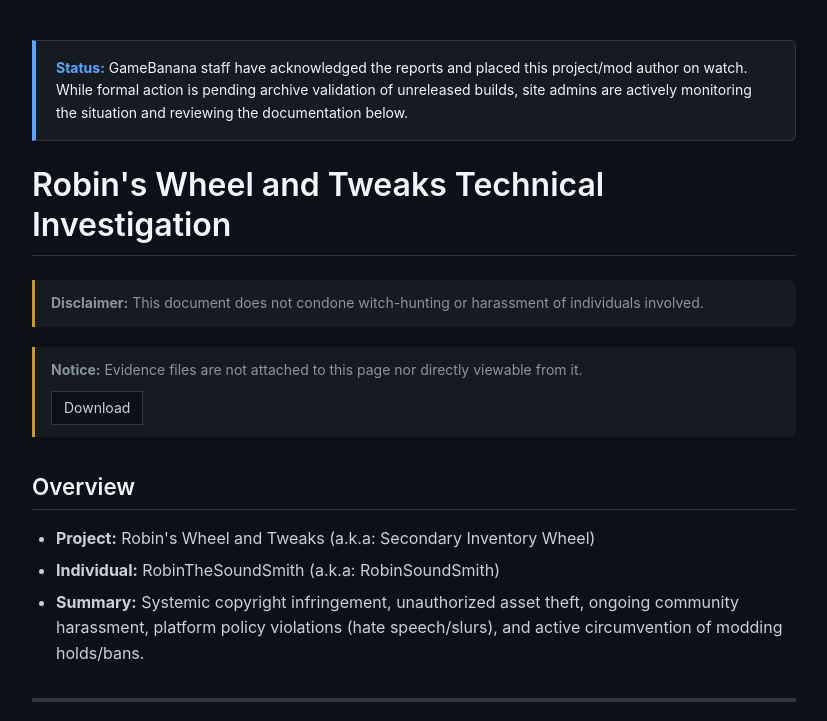
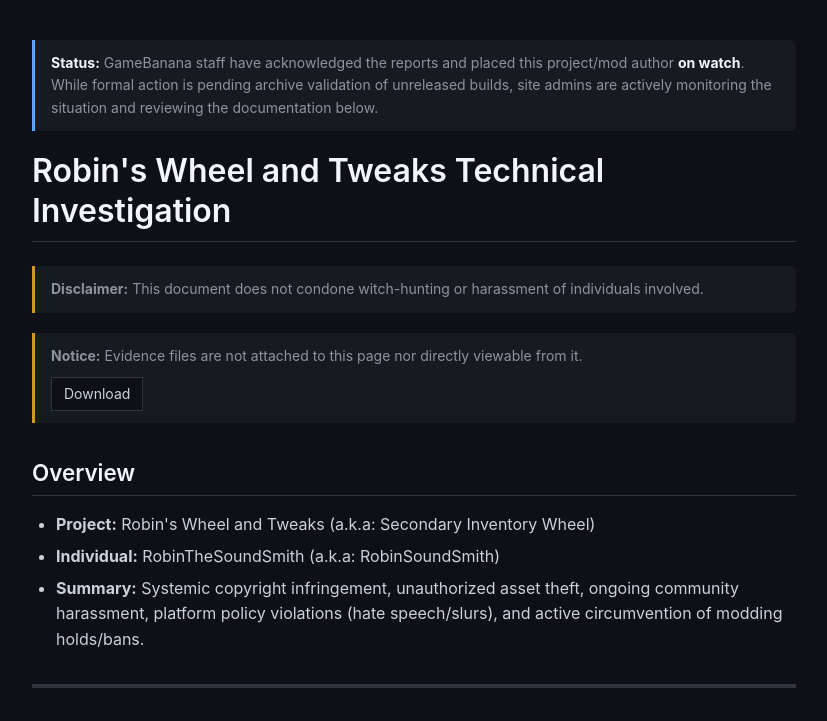
Before and after one commit to ajsea1sy/rixarchives, a plain HTML site: page robin.html in a window 1280 px wide. Shown: the top 721 px of the page, without its empty margins (226-1053 px from the left). Drawn offline with Linux system fonts and the light colour scheme.

Commit message:
Update robin.html

```diff
--- a/robin.html
+++ b/robin.html
@@ -205,23 +205,19 @@
     }
 
     .status-banner {
-      padding: 16px 20px;
-      color: var(--text-heading);
+      padding: 12px 16px;
+      color: var(--text-muted);
+      background-color: var(--bg-secondary);
       border-left: 0.25em solid var(--accent-blue);
-      background-color: var(--bg-secondary);
       border-radius: 0 6px 6px 0;
-      margin-bottom: 24px;
+      margin-bottom: 20px;
       font-size: 14px;
-      border: 1px solid var(--border-color);
-      border-left-width: 4px;
-      border-left-color: var(--accent-blue);
     }
 
     .status-banner strong {
-      color: var(--accent-blue);
+      color: var(--text-heading);
     }
 
-    /* Evidence download button */
     .download-button {
       display: inline-block;
       margin-top: 10px;
@@ -302,7 +298,7 @@
     <main class="main-content">
 
       <div class="status-banner">
-        <strong>Status:</strong> GameBanana staff have acknowledged the reports and placed this project/mod author on watch. While formal action is pending archive validation of unreleased builds, site admins are actively monitoring the situation and reviewing the documentation below.
+        <strong>Status:</strong> GameBanana staff have acknowledged the reports and placed this project/mod author <strong>on watch</strong>. While formal action is pending archive validation of unreleased builds, site admins are actively monitoring the situation and reviewing the documentation below.
       </div>
 
       <h1>Robin's Wheel and Tweaks Technical Investigation</h1>
@@ -399,7 +395,7 @@
                 <td><strong>Nightwalker Epona</strong></td>
                 <td>i12bp8</td>
                 <td>Model taken and added into the mod</td>
-                <td>Fimmel directly asked i12bp8 whether RobinTheSoundSmith had permission to include the mod. i12bp8 replied, "nope haha don't know about that person or mod." This is another direct testimony denying permission for the inclusion described.</td>
+                <td>Fimmel directly asked Fimmel whether RobinTheSoundSmith had permission... (i12bp8 replied: "nope haha don't know about that person or mod"). This is another direct testimony denying permission for the inclusion described.</td>
               </tr>
               <tr>
                 <td><strong>Fairy Companion</strong></td>
```
